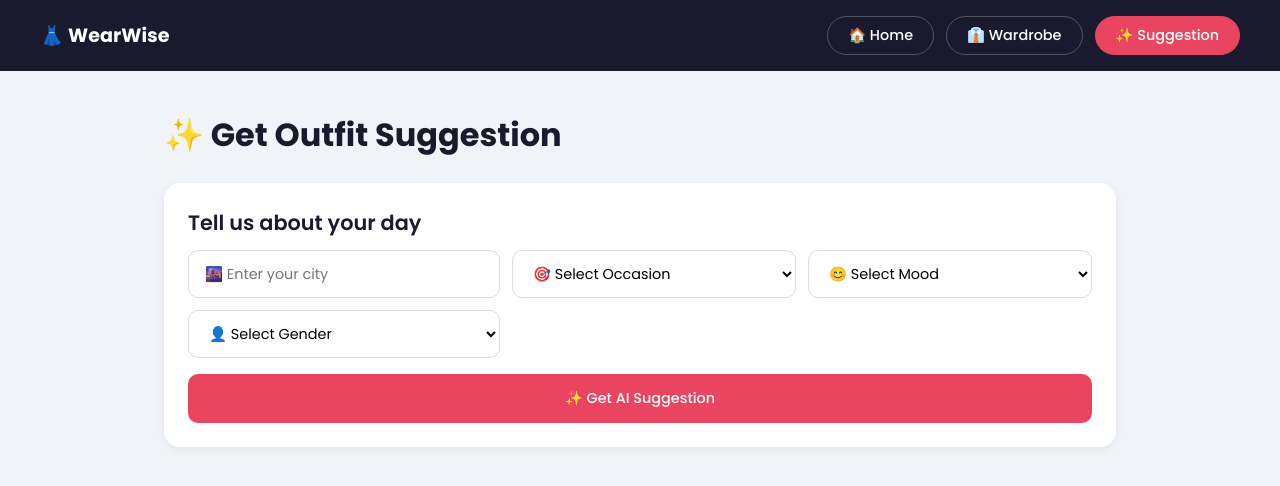
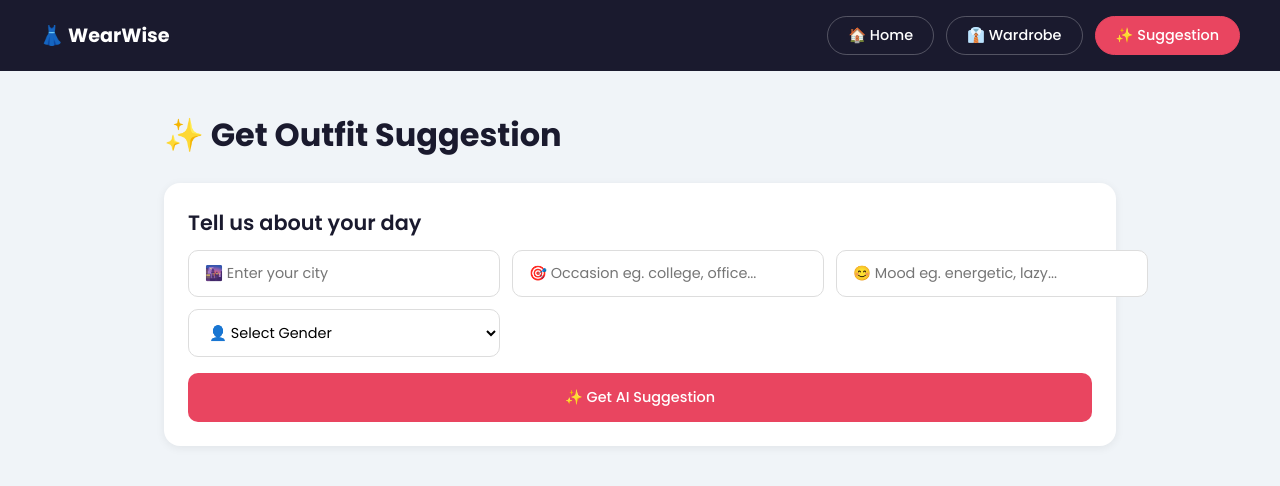
Before and after one commit to deepak-07-web/wearwise, a React (Vite) app: page / in a window 1280 px wide. Both pictures are taken after a click on the button "✨ Suggestion". Shown: the top 486 px of the page. Built offline with nearby package versions, Linux system fonts and the light colour scheme.

Commit message:
Sort favourites first, add manual typing for occasion and mood

```diff
--- a/src/pages/Suggestion.jsx
+++ b/src/pages/Suggestion.jsx
@@ -36,23 +36,28 @@ function Suggestion() {
         <h2>Tell us about your day</h2>
         <div style={{display: "grid", gridTemplateColumns: "repeat(3, 1fr)", gap: "12px", marginBottom: "16px"}}>
           <input placeholder="🌆 Enter your city" value={city} onChange={e => setCity(e.target.value)} />
-          <select value={occasion} onChange={e => setOccasion(e.target.value)}>
-            <option value="">🎯 Select Occasion</option>
-            <option value="college">🎓 College</option>
-            <option value="office">💼 Office</option>
-            <option value="wedding">💍 Wedding</option>
-            <option value="temple">🛕 Temple</option>
-            <option value="gym">💪 Gym</option>
-            <option value="casual">😊 Casual</option>
-            <option value="party">🎉 Party</option>
-          </select>
-          <select value={mood} onChange={e => setMood(e.target.value)}>
-            <option value="">😊 Select Mood</option>
-            <option value="energetic">⚡ Energetic</option>
-            <option value="lazy">😴 Lazy</option>
-            <option value="confident">😎 Confident</option>
-            <option value="relaxed">😌 Relaxed</option>
-          </select>
+
+<input placeholder="🎯 Occasion eg. college, office..." list="occasion-list" value={occasion} onChange={e => setOccasion(e.target.value)} />
+<datalist id="occasion-list">
+  <option value="College" />
+  <option value="Office" />
+  <option value="Wedding" />
+  <option value="Temple" />
+  <option value="Gym" />
+  <option value="Casual" />
+  <option value="Party" />
+</datalist>
+
+<input placeholder="😊 Mood eg. energetic, lazy..." list="mood-list" value={mood} onChange={e => setMood(e.target.value)} />
+<datalist id="mood-list">
+  <option value="Energetic" />
+  <option value="Lazy" />
+  <option value="Confident" />
+  <option value="Relaxed" />
+  <option value="Happy" />
+  <option value="Stressed" />
+</datalist>
+
 <select value={gender} onChange={e => setGender(e.target.value)}>
   <option value="">👤 Select Gender</option>
   <option value="male">Male</option>
--- a/src/pages/Wardrobe.jsx
+++ b/src/pages/Wardrobe.jsx
@@ -139,7 +139,7 @@ function Wardrobe() {
       </div>
 
       <div style={{display: "grid", gridTemplateColumns: "repeat(3, 1fr)", gap: "20px"}}>
-        {clothes.map(cloth => (
+        {[...clothes].sort((a, b) => b.is_favourite - a.is_favourite).map(cloth => (
           <div key={cloth.id} style={{background: "white", borderRadius: "16px", overflow: "hidden", boxShadow: "0 2px 10px #0001", position: "relative"}}>
   <div
     onClick={() => toggleFavourite(cloth.id)}
```
Lines whose indentation alone changed are shown as unchanged.
